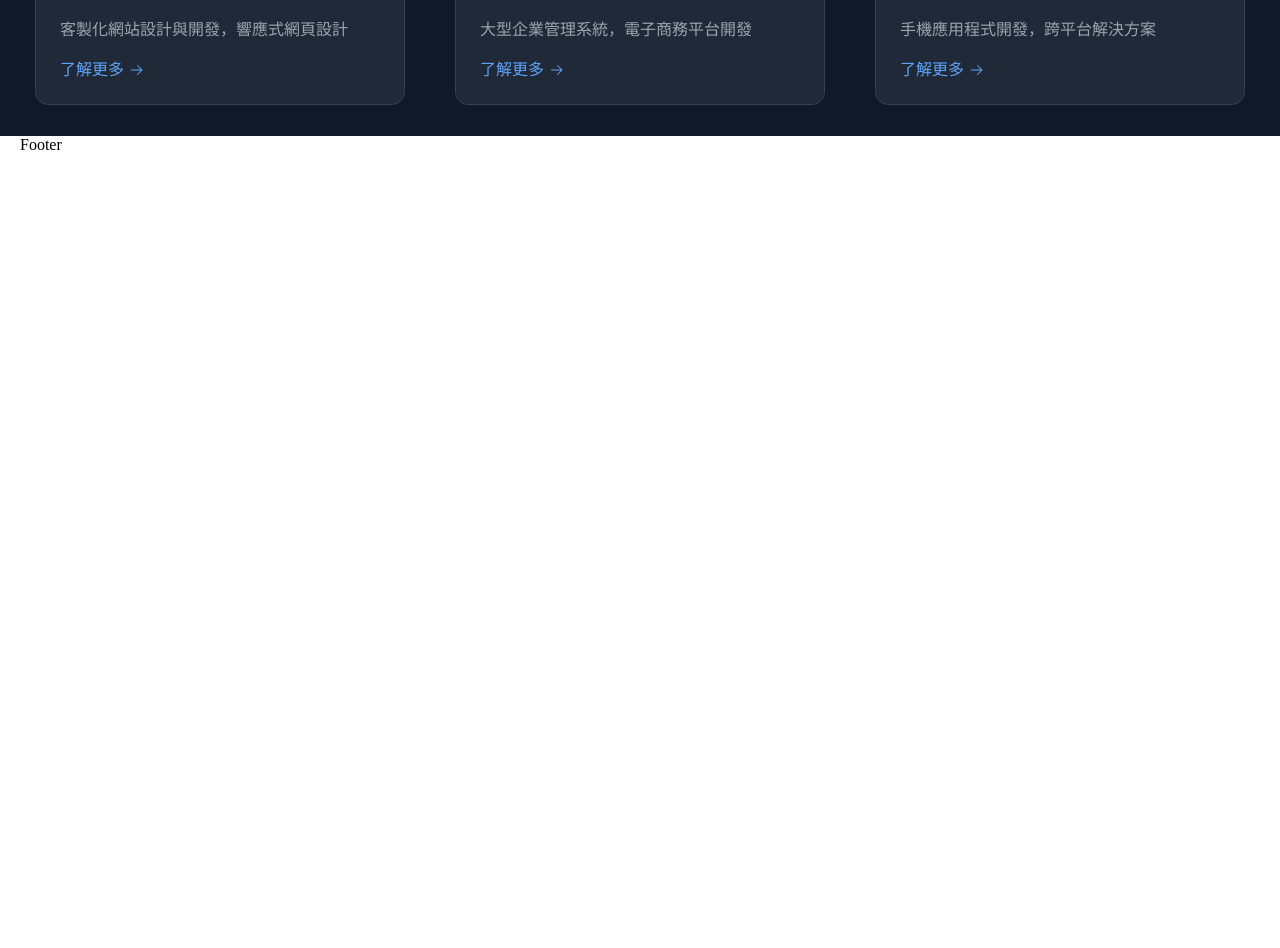
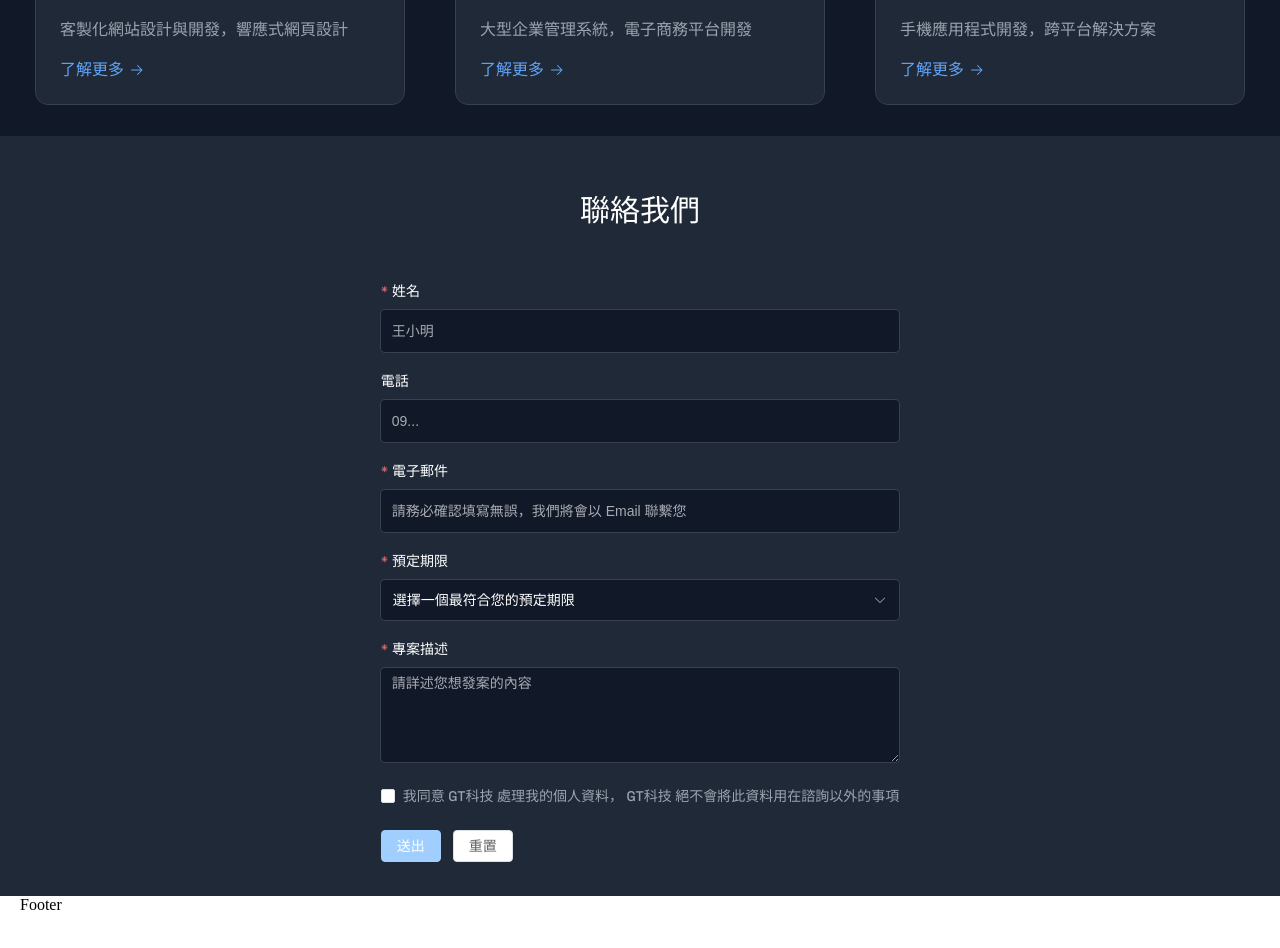
Before and after one commit to mmm999xp/gt-website, a Vue app: page / in a window 1280 px wide. Shown: the part 1440-2388 px from the top of the page. Before the commit the page ends 1636 px from the top, so only its background shows below. Built offline with nearby package versions, Linux system fonts and the light colour scheme.

Commit message:
feat:新增contact

```diff
--- a/index.html
+++ b/index.html
@@ -5,6 +5,7 @@
     <link rel="icon" href="/favicon.ico">
     <!-- Syne字體 -->
     <link href="https://fonts.googleapis.com/css2?family=Syne:wght@400;700&display=swap" rel="stylesheet">
+    <link href="https://fonts.googleapis.com/css2?family=Space+Grotesk:wght@300..700&display=swap" rel="stylesheet">
     <meta name="viewport" content="width=device-width, initial-scale=1.0">
     <title>Vite App</title>
   </head>
--- a/src/App.vue
+++ b/src/App.vue
@@ -3,7 +3,8 @@ import HeaderItem from '@/components/Header-Item.vue'
 import HeaderItemMobile from '@/components/Header-Item-Mobile.vue'
 import HomeItem from '@/components/Home-Item.vue'
 import AboutItem from '@/components/About-Item.vue'
-import ServicesItem from '@/components/Services-item.vue'
+import ServicesItem from '@/components/Services-Item.vue'
+import ContactItem from './components/Contact-Item.vue'
 import { useWindowSize } from '@vueuse/core'
 const { width } = useWindowSize()
 </script>
@@ -20,6 +21,7 @@ const { width } = useWindowSize()
           <HomeItem id="home" />
           <AboutItem id="about" />
           <ServicesItem id="services" />
+          <ContactItem id="contact" />
         </el-main>
         <el-footer>Footer</el-footer>
       </el-container>
@@ -34,6 +36,7 @@ const { width } = useWindowSize()
           <HomeItem id="home" />
           <AboutItem id="about" />
           <ServicesItem id="services" />
+          <ContactItem id="contact" />
         </el-main>
         <el-footer>Footer</el-footer>
       </el-container>
--- a/src/assets/i18n/zh-TW.json
+++ b/src/assets/i18n/zh-TW.json
@@ -22,5 +22,31 @@
   "service_item_text2":"大型企業管理系統，電子商務平台開發",
   "service_item_title3":"行動應用",
   "service_item_text3":"手機應用程式開發，跨平台解決方案",
-  "service_item_button":"了解更多"
+  "service_item_button":"了解更多",
+  "contact_title": "聯絡我們",
+  "contact_form_name": "姓名",
+  "contact_form_name_verify1": "請輸入姓名",
+  "contact_form_name_verify2": "長度應介於 1 至 8 個字之間",
+  "contact_form_name_placeholder": "王小明",
+  "contact_form_telephone": "電話",
+  "contact_form_telephone_verify1": "長度應為 10 碼的手機號碼",
+  "contact_form_telephone_placeholder": "09...",
+  "contact_form_email": "電子郵件",
+  "contact_form_email_verify1": "請輸入 Email",
+  "contact_form_email_verify2": "請輸入有效的 Email 地址",
+  "contact_form_email_placeholder": "請務必確認填寫無誤，我們將會以 Email 聯繫您",
+  "contact_form_preDeadline": "預定期限",
+  "contact_form_preDeadline_verify1": "請選擇符合您的預定期限",
+  "contact_form_preDeadline_select_item1": "越快越好",
+  "contact_form_preDeadline_select_item2": "7天之內",
+  "contact_form_preDeadline_select_item3": "14天之內",
+  "contact_form_preDeadline_select_item4": "30天之內",
+  "contact_form_preDeadline_select_item5": "後續詳談",
+  "contact_form_preDeadline_placeholder": "選擇一個最符合您的預定期限",
+  "contact_form_desc": "專案描述",
+  "contact_form_desc_verify1": "請輸入發案描述",
+  "contact_form_desc_placeholder": "請詳述您想發案的內容",
+  "contact_form_personal_information_check": "我同意 GT科技 處理我的個人資料， GT科技 絕不會將此資料用在諮詢以外的事項",
+  "contact_form_submit": "送出",
+  "contact_form_reset": "重置"
 }
--- /dev/null
+++ b/src/components/Contact-Item.vue
@@ -0,0 +1,240 @@
+<script setup>
+import { reactive, ref, computed } from 'vue'
+import { useI18n } from 'vue-i18n'
+
+const { t } = useI18n()
+const formSize = ref('default')
+const ruleFormRef = ref()
+const ruleForm = reactive({
+  name: '',
+  telephone: '',
+  email: '',
+  preDeadline: '',
+  desc: '',
+  Personal_Information_Check: []
+})
+
+const rules = computed(() => ({
+  name: [
+    { required: true, message: () => t('contact_form_name_verify1'), trigger: 'change' },
+    { min: 1, max: 8, message: () => t('contact_form_name_verify2'), trigger: 'change' }
+  ],
+  telephone: [
+    { min: 10, max: 10, message: () => t('contact_form_telephone_verify1'), trigger: 'change' }
+  ],
+  email: [
+    { required: true, message: () => t('contact_form_email_verify1'), trigger: 'change' },
+    {
+      pattern: /^[a-zA-Z0-9._%+-]+@[a-zA-Z0-9.-]+\.[a-zA-Z]{2,}$/,
+      message: () => t('contact_form_email_verify2'),
+      trigger: 'blur'
+    }
+  ],
+  preDeadline: [
+    { required: true, message: () => t('contact_form_preDeadline_verify1'), trigger: 'change' }
+  ],
+  desc: [
+    { required: true, message: () => t('contact_form_desc_verify1'), trigger: 'blur' }
+  ]
+}))
+
+const submitForm = async formEl => {
+  if (!formEl) return
+  await formEl.validate((valid, fields) => {
+    if (valid) {
+      console.log('submit!')
+    } else {
+      console.log('error submit!', fields)
+    }
+  })
+}
+
+const resetForm = formEl => {
+  if (!formEl) return
+  formEl.resetFields()
+}
+
+</script>
+
+<template>
+  <div class="contact">
+    <div class="contact-title">
+      {{ $t('contact_title') }}
+    </div>
+    <el-form
+      ref="ruleFormRef"
+      :model="ruleForm"
+      :rules="rules"
+      label-width="auto"
+      class="form"
+      :size="formSize"
+      status-icon
+      label-position="top"
+    >
+      <el-form-item
+        :label="$t('contact_form_name')"
+        prop="name"
+      >
+        <el-input
+          v-model="ruleForm.name"
+          :placeholder="$t('contact_form_name_placeholder')"
+          autocomplete="off"
+        />
+      </el-form-item>
+      <el-form-item
+        :label="$t('contact_form_telephone')"
+        prop="telephone"
+      >
+        <el-input
+          v-model="ruleForm.telephone"
+          :placeholder="$t('contact_form_telephone_placeholder')"
+        />
+      </el-form-item>
+      <el-form-item
+        :label="$t('contact_form_email')"
+        prop="email"
+      >
+        <el-input
+          v-model="ruleForm.email"
+          :placeholder="$t('contact_form_email_placeholder')"
+        />
+      </el-form-item>
+      <el-form-item
+        :label="$t('contact_form_preDeadline')"
+        prop="preDeadline"
+      >
+        <el-select
+          v-model="ruleForm.preDeadline"
+          :placeholder="$t('contact_form_preDeadline_placeholder')"
+        >
+          <el-option
+            :label="$t('contact_form_preDeadline_select_item1')"
+            value="The sooner the better"
+          />
+          <el-option
+            :label="$t('contact_form_preDeadline_select_item2')"
+            value="Within 7 days"
+          />
+          <el-option
+            :label="$t('contact_form_preDeadline_select_item3')"
+            value="Within 14 days"
+          />
+          <el-option
+            :label="$t('contact_form_preDeadline_select_item4')"
+            value="Within 30 days"
+          />
+          <el-option
+            :label="$t('contact_form_preDeadline_select_item5')"
+            value="To be discussed later"
+          />
+        </el-select>
+      </el-form-item>
+
+      <el-form-item
+        :label="$t('contact_form_desc')"
+        prop="desc"
+      >
+        <el-input
+          v-model="ruleForm.desc"
+          type="textarea"
+          :autosize="{ minRows: 4, maxRows: 12 }"
+          :placeholder="$t('contact_form_desc_placeholder')"
+        />
+      </el-form-item>
+      <el-form-item
+        label=""
+      >
+        <el-checkbox-group v-model="ruleForm.Personal_Information_Check">
+          <el-checkbox
+            value="Personal_Information_Check"
+            name="Personal_Information_Check"
+          >
+            {{ $t('contact_form_personal_information_check') }}
+          </el-checkbox>
+        </el-checkbox-group>
+      </el-form-item>
+      <el-form-item>
+        <el-button
+          type="primary"
+          :disabled="ruleForm.Personal_Information_Check.length === 0"
+          @click="submitForm(ruleFormRef)"
+        >
+          {{ $t('contact_form_submit') }}
+        </el-button>
+        <el-button @click="resetForm(ruleFormRef)">
+          {{ $t('contact_form_reset') }}
+        </el-button>
+      </el-form-item>
+    </el-form>
+  </div>
+</template>
+
+<style scoped>
+.contact{
+  width: 100%;
+  min-height: 360px;
+  background-color: #1F2937;
+  padding-bottom: 16px;
+  display: flex;
+  flex-direction: column;
+  align-items: center;
+  font-family: 'Space Grotesk' , 'Noto Sans TC';
+}
+.contact-title{
+  color: #ffffff;
+  font-family: 'Noto Sans TC';
+  font-size: 30px;
+  display: flex;
+  justify-content: center;
+  padding: 50px 0;
+}
+.form{
+  max-width: 92vw;
+}
+:deep(.el-form-item__label){
+  color: #ffffff;
+}
+:deep(.el-input__wrapper){
+  background: #111827;
+  height: 40px;
+  box-shadow:0 0 0 1px #374151;
+}
+:deep(.el-textarea__inner){
+  background: #111827;
+  box-shadow:0 0 0 1px #374151;
+}
+:deep(.el-select__wrapper){
+  background: #111827;
+  height: 40px;
+  box-shadow:0 0 0 1px #374151;
+}
+:deep(.el-select__selected-item){
+  color: #ffffff;
+}
+:deep(.el-input__inner){
+  color: #ffffff;
+}
+:deep(.el-textarea__inner){
+  color: #ffffff;
+}
+:deep(.el-checkbox__label){
+  color: #9CA3AF;
+}
+:deep(.is-focus){
+  box-shadow:0 0 0 1px #0046b8;
+}
+.el-checkbox{
+  white-space: normal;
+}
+</style>
+<style>
+.el-scrollbar{
+  background-color: #111827;
+}
+.el-select-dropdown__item > span {
+  color: #ffffff;
+}
+.el-select-dropdown__item.is-hovering{
+  background-color: #374151 ;
+}
+</style>
--- a/src/components/Header-Item-Mobile.vue
+++ b/src/components/Header-Item-Mobile.vue
@@ -77,7 +77,7 @@ const changeLanguage = () => {
                 {{ $t('services') }}
               </el-anchor-link>
               <el-anchor-link
-                href="#3"
+                href="#contact"
                 @click="closeDropdown"
               >
                 {{ $t('contact') }}
--- a/src/components/Header-Item.vue
+++ b/src/components/Header-Item.vue
@@ -48,7 +48,7 @@ const changeLanguage = () => {
           {{ $t('services') }}
         </el-anchor-link>
         <el-anchor-link
-          :href="`#3`"
+          :href="`#contact`"
           class="header-memu-item"
         >
           {{ $t('contact') }}
```
Also changed, not shown: src/assets/i18n/en.json (+27 -1 lines), src/components/Services-Item.vue (renamed from src/components/Services-item.vue).
